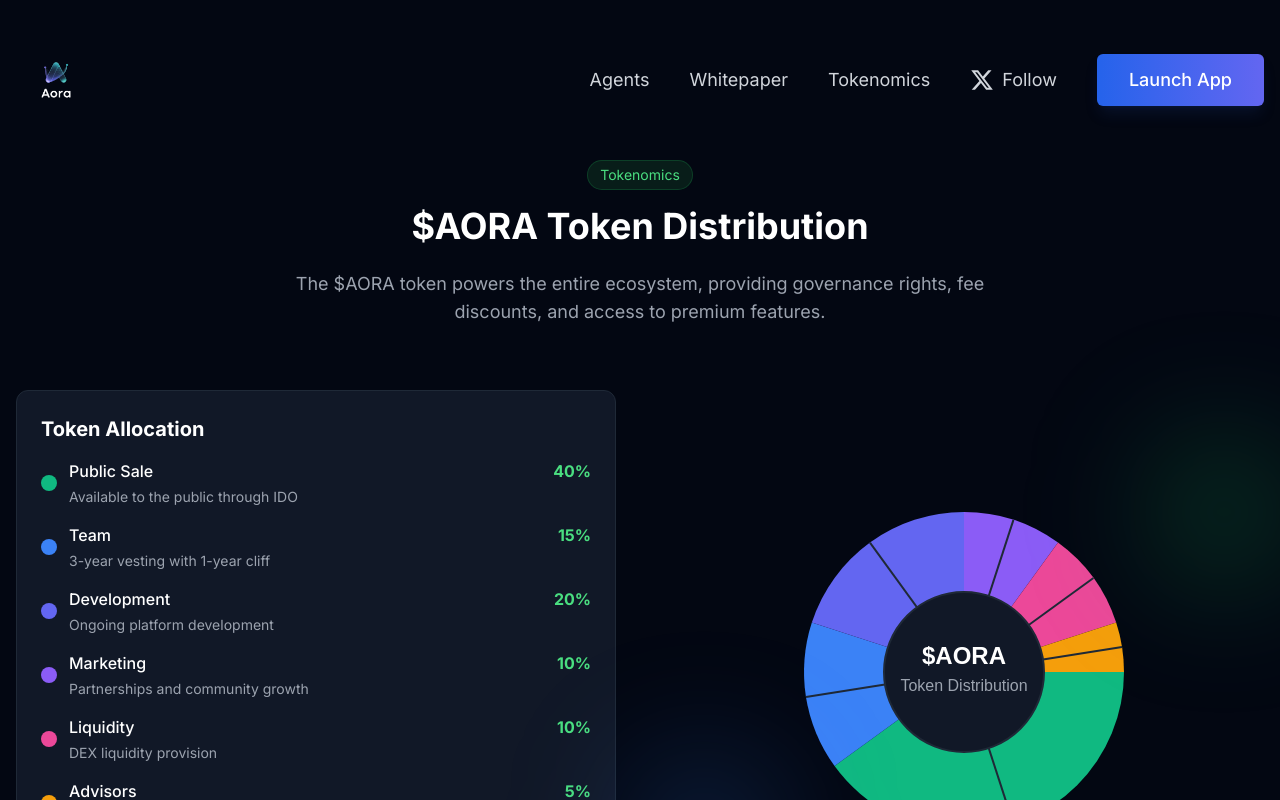
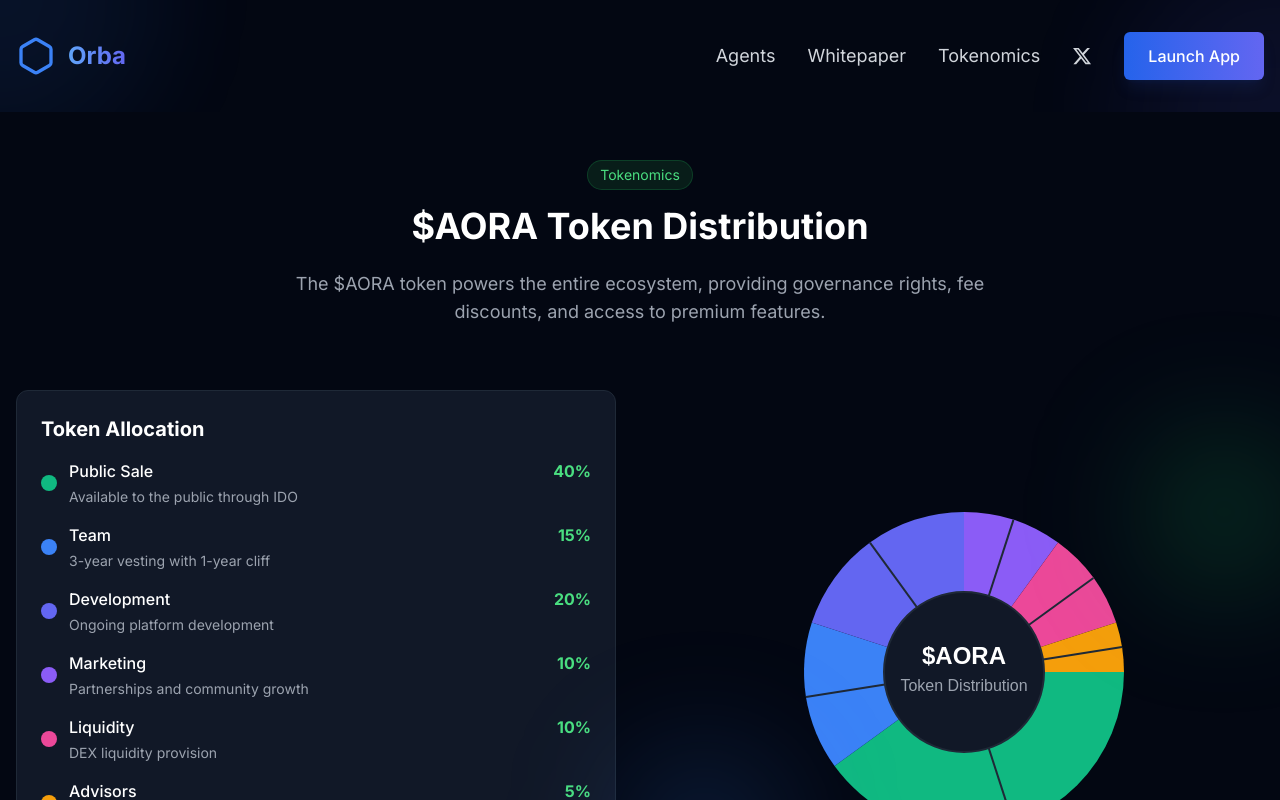
Before and after one commit to meesvis/Orba, a React (Vite) app: page /tokenomics in a window 1280 px wide. Shown: the top 800 px of the page. Built offline with nearby package versions, Linux system fonts and the light colour scheme; what groq-sdk would draw is missing.

Commit message:
Update Orba branding and enhance visual effects

```diff
--- a/src/components/layout/Navbar.tsx
+++ b/src/components/layout/Navbar.tsx
@@ -1,5 +1,5 @@
 import React, { useState, useEffect } from 'react';
-import { Menu, X } from 'lucide-react';
+import { Menu, X, Hexagon } from 'lucide-react';
 import Button from '../ui/Button';
 import { Link } from 'react-router-dom';
 
@@ -20,38 +20,55 @@ const Navbar: React.FC = () => {
     return () => window.removeEventListener('scroll', handleScroll);
   }, []);
 
-  const navbarClasses = `fixed top-0 left-0 right-0 z-50 transition-all duration-300 ${
+  const navbarClasses = `fixed top-0 left-0 right-0 z-50 transition-all duration-500 ${
     scrolled
-      ? 'bg-gray-900/80 backdrop-blur-lg shadow-lg shadow-black/20 py-6'
-      : 'bg-transparent py-10'
+      ? 'bg-gray-900/80 backdrop-blur-xl border-b border-blue-500/10 py-4'
+      : 'bg-transparent py-8'
   }`;
 
   return (
     <nav className={navbarClasses}>
-      <div className="container mx-auto px-4 flex justify-between items-center">
-        <Link to="/" className="text-3xl font-extrabold text-white flex items-center">
-          <img src="/logo.png" alt="Aora Logo" className="h-20 w-auto mr-4" />
+      {/* Animated background effects */}
+      <div className="absolute inset-0 overflow-hidden pointer-events-none">
+        <div className="absolute -top-40 -left-40 w-80 h-80 bg-blue-500/10 rounded-full blur-3xl animate-pulse"></div>
+        <div className="absolute -bottom-40 -right-40 w-80 h-80 bg-indigo-500/10 rounded-full blur-3xl animate-pulse delay-1000"></div>
+      </div>
+
+      <div className="container mx-auto px-4 flex justify-between items-center relative">
+        <Link to="/" className="text-2xl font-extrabold text-white flex items-center group">
+          <div className="mr-3 relative">
+            <Hexagon size={40} className="text-blue-500 transform transition-transform group-hover:rotate-180 duration-700" />
+            <Hexagon size={40} className="text-indigo-500 absolute top-0 left-0 opacity-0 group-hover:opacity-100 transform group-hover:rotate-90 transition-all duration-700" />
+          </div>
+          <span className="bg-clip-text text-transparent bg-gradient-to-r from-blue-400 to-indigo-500">
+            Orba
+          </span>
         </Link>
+
         {/* Desktop Menu */}
-        <div className="hidden md:flex items-center space-x-10">
-          <NavLink to="/agents"><span className="text-lg">Agents</span></NavLink>
-          <NavLink to="/whitepaper"><span className="text-lg">Whitepaper</span></NavLink>
-          <NavLink to="/tokenomics"><span className="text-lg">Tokenomics</span></NavLink>
+        <div className="hidden md:flex items-center space-x-8">
+          <NavLink to="/agents">Agents</NavLink>
+          <NavLink to="/whitepaper">Whitepaper</NavLink>
+          <NavLink to="/tokenomics">Tokenomics</NavLink>
           <a
-            href="https://twitter.com/aora_ai"
+            href="https://twitter.com/orba_ai"
             target="_blank"
             rel="noopener noreferrer"
-            className="text-gray-300 hover:text-white transition-colors text-lg"
+            className="text-gray-300 hover:text-white transition-all duration-300 hover:scale-110"
           >
             <span className="flex items-center">
-              <svg className="w-6 h-6 mr-2" fill="currentColor" viewBox="0 0 24 24" aria-hidden="true">
+              <svg className="w-5 h-5" fill="currentColor" viewBox="0 0 24 24" aria-hidden="true">
                 <path d="M18.244 2.25h3.308l-7.227 8.26 8.502 11.24H16.17l-5.214-6.817L4.99 21.75H1.68l7.73-8.835L1.254 2.25H8.08l4.713 6.231zm-1.161 17.52h1.833L7.084 4.126H5.117z"></path>
               </svg>
-              Follow
             </span>
           </a>
           <Link to="/agents">
-            <Button size="lg" className="px-8 py-3 text-lg">Launch App</Button>
+            <Button
+              size="lg"
+              className="px-6 py-2.5 transform hover:translate-y-[-2px] transition-all duration-300"
+            >
+              Launch App
+            </Button>
           </Link>
         </div>
 
@@ -67,33 +84,33 @@ const Navbar: React.FC = () => {
       </div>
 
       {/* Mobile Menu */}
-      {isOpen && (
-        <div className="md:hidden bg-gray-900/95 backdrop-blur-md shadow-xl">
-          <div className="px-2 pt-2 pb-3 space-y-2 sm:px-3">
-            <MobileNavLink to="/agents" onClick={() => setIsOpen(false)}><span className="text-lg">Agents</span></MobileNavLink>
-            <MobileNavLink to="/whitepaper" onClick={() => setIsOpen(false)}><span className="text-lg">Whitepaper</span></MobileNavLink>
-            <MobileNavLink to="/tokenomics" onClick={() => setIsOpen(false)}><span className="text-lg">Tokenomics</span></MobileNavLink>
+      <div
+        className={`
+          md:hidden fixed inset-0 bg-gray-900/95 backdrop-blur-xl transform transition-transform duration-300 ease-in-out
+          ${isOpen ? 'translate-x-0' : 'translate-x-full'}
+        `}
+      >
+        <div className="p-6 space-y-6">
+          <MobileNavLink to="/agents" onClick={() => setIsOpen(false)}>Agents</MobileNavLink>
+          <MobileNavLink to="/whitepaper" onClick={() => setIsOpen(false)}>Whitepaper</MobileNavLink>
+          <MobileNavLink to="/tokenomics" onClick={() => setIsOpen(false)}>Tokenomics</MobileNavLink>
           <a
-              href="https://twitter.com/aora_ai"
+            href="https://twitter.com/orba_ai"
             target="_blank"
             rel="noopener noreferrer"
-              className="block px-3 py-2 text-base font-medium text-gray-300 hover:text-white hover:bg-gray-800 rounded-md text-lg"
+            className="block px-3 py-2 text-xl font-medium text-gray-300 hover:text-white hover:bg-gray-800 rounded-md"
           >
-              <span className="flex items-center">
-                <svg className="w-6 h-6 mr-2" fill="currentColor" viewBox="0 0 24 24" aria-hidden="true">
-                  <path d="M18.244 2.25h3.308l-7.227 8.26 8.502 11.24H16.17l-5.214-6.817L4.99 21.75H1.68l7.73-8.835L1.254 2.25H8.08l4.713 6.231zm-1.161 17.52h1.833L7.084 4.126H5.117z"></path>
-                </svg>
             Follow on X
-              </span>
           </a>
-            <div className="px-3 py-2">
-              <Link to="/agents">
-                <Button fullWidth size="lg" className="py-3 text-lg">Launch App</Button>
+          <div className="pt-6">
+            <Link to="/agents" onClick={() => setIsOpen(false)}>
+              <Button fullWidth size="lg" className="py-3 text-lg">
+                Launch App
+              </Button>
             </Link>
           </div>
         </div>
       </div>
-      )}
     </nav>
   );
 };
@@ -107,9 +124,10 @@ const NavLink: React.FC<NavLinkProps> = ({ to, children }) => {
   return (
     <Link
       to={to}
-      className="text-gray-300 hover:text-white transition-colors hover:underline decoration-green-400 decoration-2 underline-offset-4"
+      className="relative text-gray-300 hover:text-white transition-colors group text-lg"
     >
       {children}
+      <span className="absolute bottom-0 left-0 w-0 h-0.5 bg-blue-500 transition-all duration-300 group-hover:w-full"></span>
     </Link>
   );
 };
@@ -122,7 +140,7 @@ const MobileNavLink: React.FC<MobileNavLinkProps> = ({ to, children, onClick })
   return (
     <Link
       to={to}
-      className="block px-3 py-2 text-base font-medium text-gray-300 hover:text-white hover:bg-gray-800 rounded-md"
+      className="block px-3 py-2 text-xl font-medium text-gray-300 hover:text-white hover:bg-gray-800 rounded-md"
       onClick={onClick}
     >
       {children}
--- a/src/styles/animations.css
+++ b/src/styles/animations.css
@@ -5,33 +5,33 @@
   width: 6px;
   height: 6px;
   border-radius: 50%;
-  background-color: #10b981;
-  color: #10b981;
-  box-shadow: 9984px 0 0 0 #10b981, 9999px 0 0 0 #10b981, 10014px 0 0 0 #10b981;
+  background-color: #3b82f6;
+  color: #3b82f6;
+  box-shadow: 9984px 0 0 0 #3b82f6, 9999px 0 0 0 #3b82f6, 10014px 0 0 0 #3b82f6;
   animation: dot-typing 1.5s infinite linear;
 }
 
 @keyframes dot-typing {
   0% {
-    box-shadow: 9984px 0 0 0 #10b981, 9999px 0 0 0 #10b981, 10014px 0 0 0 #10b981;
+    box-shadow: 9984px 0 0 0 #3b82f6, 9999px 0 0 0 #3b82f6, 10014px 0 0 0 #3b82f6;
   }
   16.667% {
-    box-shadow: 9984px -6px 0 0 #10b981, 9999px 0 0 0 #10b981, 10014px 0 0 0 #10b981;
+    box-shadow: 9984px -6px 0 0 #3b82f6, 9999px 0 0 0 #3b82f6, 10014px 0 0 0 #3b82f6;
   }
   33.333% {
-    box-shadow: 9984px 0 0 0 #10b981, 9999px 0 0 0 #10b981, 10014px 0 0 0 #10b981;
+    box-shadow: 9984px 0 0 0 #3b82f6, 9999px 0 0 0 #3b82f6, 10014px 0 0 0 #3b82f6;
   }
   50% {
-    box-shadow: 9984px 0 0 0 #10b981, 9999px -6px 0 0 #10b981, 10014px 0 0 0 #10b981;
+    box-shadow: 9984px 0 0 0 #3b82f6, 9999px -6px 0 0 #3b82f6, 10014px 0 0 0 #3b82f6;
   }
   66.667% {
-    box-shadow: 9984px 0 0 0 #10b981, 9999px 0 0 0 #10b981, 10014px 0 0 0 #10b981;
+    box-shadow: 9984px 0 0 0 #3b82f6, 9999px 0 0 0 #3b82f6, 10014px 0 0 0 #3b82f6;
   }
   83.333% {
-    box-shadow: 9984px 0 0 0 #10b981, 9999px 0 0 0 #10b981, 10014px -6px 0 0 #10b981;
+    box-shadow: 9984px 0 0 0 #3b82f6, 9999px 0 0 0 #3b82f6, 10014px -6px 0 0 #3b82f6;
   }
   100% {
-    box-shadow: 9984px 0 0 0 #10b981, 9999px 0 0 0 #10b981, 10014px 0 0 0 #10b981;
+    box-shadow: 9984px 0 0 0 #3b82f6, 9999px 0 0 0 #3b82f6, 10014px 0 0 0 #3b82f6;
   }
 }
 
@@ -72,22 +72,31 @@
 
 @keyframes float {
   0% {
-    transform: translateY(0px);
+    transform: translateY(0px) rotate(0deg);
   }
   50% {
-    transform: translateY(-10px);
+    transform: translateY(-10px) rotate(5deg);
   }
   100% {
-    transform: translateY(0px);
+    transform: translateY(0px) rotate(0deg);
   }
 }
 
 @keyframes pulse-glow {
   0%, 100% {
-    box-shadow: 0 0 15px 0 rgba(16, 185, 129, 0.4);
+    box-shadow: 0 0 15px 0 rgba(59, 130, 246, 0.4);
   }
   50% {
-    box-shadow: 0 0 25px 5px rgba(16, 185, 129, 0.6);
+    box-shadow: 0 0 25px 5px rgba(59, 130, 246, 0.6);
+  }
+}
+
+@keyframes shimmer {
+  0% {
+    background-position: -1000px 0;
+  }
+  100% {
+    background-position: 1000px 0;
   }
 }
 
@@ -104,3 +113,9 @@
 .animate-pulse-glow {
   animation: pulse-glow 2s ease-in-out infinite;
 }
+
+.animate-shimmer {
+  background: linear-gradient(90deg, transparent, rgba(59, 130, 246, 0.1), transparent);
+  background-size: 1000px 100%;
+  animation: shimmer 2s infinite linear;
+}
```
Lines whose indentation alone changed are shown as unchanged.
